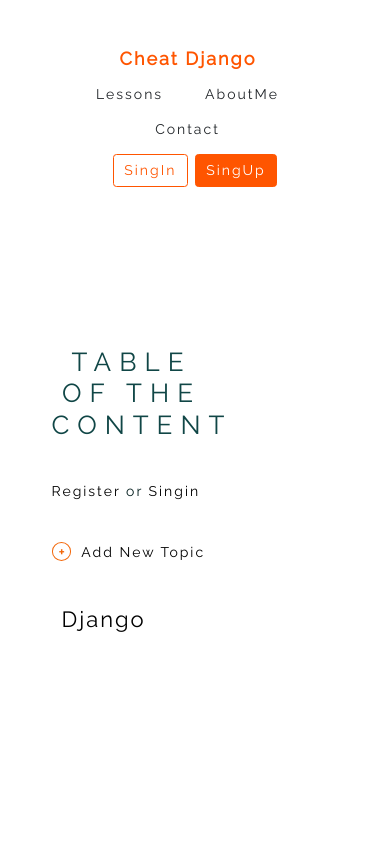
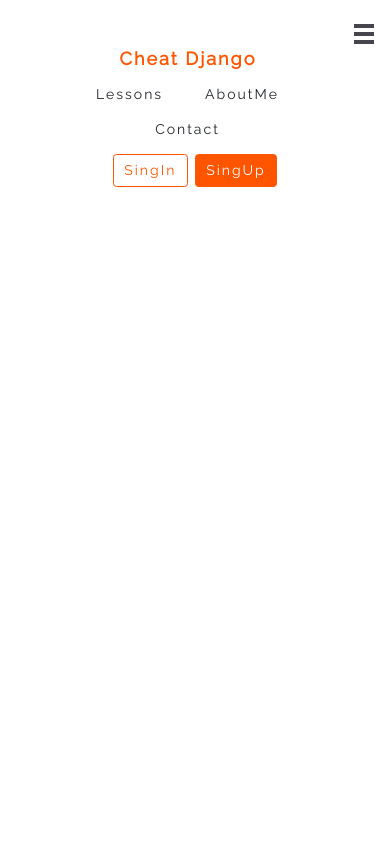
Before and after one commit to dianaGera/cheat-django, a Django app: page /blog/ in a window 390 px wide; the page is wider, and only the part inside the window is pictured. Run offline with Django 4.2, Linux system fonts and the light colour scheme; data that the repository does not hold is empty; parts of the project's set-up code (start-up, migrations or seed data) failed here and were passed over; some libraries are stand-ins or nearby versions.

Commit message:
make pages mobile responsive

```diff
--- a/home/static/home/css/general.css
+++ b/home/static/home/css/general.css
@@ -12,7 +12,6 @@
   letter-spacing: 2px;
   margin: 0;
   padding: 0;
-
 }
 
 
@@ -163,20 +162,47 @@ pre > code > b {
     color: #f3670a;
 }
 .error, .success, .message_else {
-    padding: 2px;
-    color: white;
     font-weight: 1000;
+    display: block;
     text-align: center;
+    text-decoration: underline;
 }
 .error {
-    background-color: #f3670a;
+    color: red;
 }
 .success {
-    background-color: #92d197;
+    background-color: blue;
 }
 .message_else {
     background-color: grey;
 }
+
+#hideMe {
+    -moz-animation: cssAnimation 0s ease-in 2s forwards;
+    /* Firefox */
+    -webkit-animation: cssAnimation 0s ease-in 2s forwards;
+    /* Safari and Chrome */
+    -o-animation: cssAnimation 0s ease-in 2s forwards;
+    /* Opera */
+    animation: cssAnimation 0s ease-in 2s forwards;
+    -webkit-animation-fill-mode: forwards;
+    animation-fill-mode: forwards;
+}
+@keyframes cssAnimation {
+    to {
+        width:0;
+        height:0;
+        overflow:hidden;
+    }
+}
+@-webkit-keyframes cssAnimation {
+    to {
+        width:0;
+        height:0;
+        visibility:hidden;
+    }
+}
+
 
 header {
     position: sticky;
--- a/home/static/home/css/left_navbar.css
+++ b/home/static/home/css/left_navbar.css
@@ -84,3 +84,197 @@ div .left_navbar {
     color: #4c5670;
     content:">>>    ";
 }
+
+.menu-icon {
+    display: none;
+}
+
+.navigation {
+    background: rgb(255, 255, 255);
+    position: absolute;
+    top: 0;
+    bottom: 0;
+    left: -100%;
+    overflow: hidden;
+    transition: left 0.3s;
+    width: 265px;
+    z-index: 100;
+    padding: 100px;
+  }
+
+  .navigation h1, .navigation h1 a {
+    color: #fff;
+    width: 100%;
+    font-size: 16px;
+    text-align: center;
+    z-index: 101;
+
+  }
+
+  .navigation h1 a {
+    display: block;
+    padding: 10px 20px;
+    margin-bottom: 20px;
+    text-decoration: none;
+    transition: all 0.3s ease;
+  }
+
+  .navigation h1 a:hover {
+    background: rgba(255, 255, 255, 0.2);
+  }
+
+  .toggle-button {
+    display: block;
+    padding: 10px;
+    position: absolute;
+    top: 0;
+    right: 0;
+    z-index: 101;
+    margin-top: 10px;
+  }
+
+  .toggle-button .wolverine {
+    display: inline-block;
+    height: 26px;
+    padding: 0px 0px;
+    cursor: pointer;
+    -webkit-user-select: none;
+    opacity: 0.97;
+    transition: all 0.3s ease;
+  }
+
+  .toggle-button .wolverine span {
+    display: inline-block;
+    text-transform: uppercase;
+    line-height: 18px;
+    font-family: Arial, Helvetica, sans-serif;
+    font-size: 18px;
+    font-weight: bold;
+    color: #fff;
+    margin-left: 0px;
+    width: 0px;
+    overflow: hidden;
+  }
+
+  .toggle-button .wolverine .claws {
+    position: relative;
+    top: -2px;
+    width: 20px;
+    height: 4px;
+    background-color: rgb(63 63 70);
+    display: inline-block;
+  }
+
+  .toggle-button .wolverine .claws:before, .toggle-button .wolverine .claws:after {
+    display: block;
+    content: "";
+    height: 4px;
+    width: 20px;
+    background-color: rgb(63 63 70);
+    position: absolute;
+    z-index: -1;
+    transform-origin: 50% 50%;
+    -webkit-transition: all 0.1s 0.2s, -webkit-transform 0.2s ease;
+    -webkit-transition-delay: ease, 0s;
+    transition: all 0.1s 0.2s ease, transform 0.2s ease;
+  }
+
+  .toggle-button .wolverine .claws:before {
+    top: 8px;
+  }
+
+  .toggle-button .wolverine .claws:after {
+    top: -8px;
+  }
+
+  .nav-control {
+    position: absolute;
+    left: -9999px;
+    width: 100%;
+    clip: rect(0, 0, 0, 0);
+  }
+
+  .nav-control:checked ~ .navigation {
+    left: 0;
+    opacity: 1;
+    transition: left 0.3s, opacity 0.3s;
+  }
+
+  .nav-control:checked ~ .navigation ul li {
+    opacity: 1;
+    transform: translateX(0);
+  }
+
+  .nav-control:checked ~ .toggle-button .wolverine .claws {
+    -webkit-transition: all 0.1s 0s;
+    -webkit-transition-delay: ease;
+    transition: all 0.1s 0s ease;
+    background: transparent !important;
+    z-index: 101;
+  }
+
+  .nav-control:checked ~ .toggle-button .wolverine .claws:before, .nav-control:checked ~ .toggle-button .wolverine .claws:after {
+    background-color: rgb(63 63 70);
+    -webkit-transition: all 0.1s ease, -webkit-transform 0.1s 0.2s;
+    -webkit-transition-delay: 0s, ease;
+    transition: all 0.1s ease, transform 0.1s 0.2s ease;
+    top: 0;
+    width: 20px;
+  }
+
+  .nav-control:checked ~ .toggle-button .wolverine .claws:before {
+    transform: rotate3d(0, 0, 1, 45deg);
+  }
+
+  .nav-control:checked ~ .toggle-button .wolverine .claws:after {
+    transform: rotate3d(0, 0, 1, -45deg);
+  }
+
+  .shadow-block {
+    box-shadow: 10px 8px 12px #4343444a;
+  }
+
+
+  .contact-img {
+    max-width: 600px;
+    width: 95%;
+    margin: 20px auto;
+  }
+
+  @media (max-width: 640px) {
+    .main-img {
+      width: 300px;
+    }
+
+  }
+
+@media (max-width: 991px) {
+    .leftside-bar {
+      display: none;
+    }
+    .menu-icon {
+        display: block;
+    }
+    .content {
+        min-width: fit-content!important;
+        margin: 0!important;
+        padding: 0!important;
+
+    }
+    .left_navbar {
+        background-color: rgba(255, 255, 255, 0.96);
+        margin: -100px;
+        width: 265px!important;
+    }
+
+}
+
+@media (max-width: 675px) {
+    p {
+        font-size: smaller;
+    }
+    h2 {
+        font-size: 18px;
+    }
+
+}
--- a/home/templates/home/basic.html
+++ b/home/templates/home/basic.html
@@ -3,7 +3,7 @@
 {% load tags %}
 <html lang="en">
 <head>
-    <link rel="stylesheet" href="https://cdn.jsdelivr.net/npm/bootstrap@4.4.1/dist/css/bootstrap.min.css" integrity="sha384-Vkoo8x4CGsO3+Hhxv8T/Q5PaXtkKtu6ug5TOeNV6gBiFeWPGFN9MuhOf23Q9Ifjh" crossorigin="anonymous">
+    <meta name="viewport" content="width=device-width, initial-scale=1" />
     <link rel="preconnect" href="https://fonts.googleapis.com">
     <link rel="preconnect" href="https://fonts.gstatic.com" crossorigin>
     <link href="https://fonts.googleapis.com/css2?family=Raleway&display=swap" rel="stylesheet">
@@ -11,8 +11,9 @@
     <link rel="preconnect" href="https://fonts.gstatic.com" crossorigin>
     <link href="https://fonts.googleapis.com/css2?family=Pacifico&display=swap" rel="stylesheet">
     <link href="https://cdn.jsdelivr.net/npm/bootstrap@5.0.2/dist/css/bootstrap.min.css" rel="stylesheet" integrity="sha384-EVSTQN3/azprG1Anm3QDgpJLIm9Nao0Yz1ztcQTwFspd3yD65VohhpuuCOmLASjC" crossorigin="anonymous">
+    <link rel="stylesheet" href="https://cdn.jsdelivr.net/npm/bootstrap@4.4.1/dist/css/bootstrap.min.css" integrity="sha384-Vkoo8x4CGsO3+Hhxv8T/Q5PaXtkKtu6ug5TOeNV6gBiFeWPGFN9MuhOf23Q9Ifjh" crossorigin="anonymous">
 
-
+    <link rel="icon" type="image/x-icon" href="{% static 'home/img/favicon.ico' %}">
 
     <link rel="stylesheet" href="{% static 'home/css/general.css'%}">
     {% block stylesheet %}
@@ -72,19 +73,9 @@
 
             </header>
 
-
-
-
-
         {% if messages %}
             {% for message in messages %}
-                {% if message.tags == 'success' %}
-                    <div class="success" role="alert">{{ message }}</div>
-                {% elif message.tags == 'error' %}
-                    <div class="error" role="alert">{{ message }}</div>
-                {% else %}
-                    <div class="message_else" role="alert">{{ message }}</div>
-                {% endif %}
+                <div class={{message.tags}} role="alert" id='hideMe'>{{ message }}</div>
             {% endfor %}
         {% endif %}
 
@@ -138,7 +129,8 @@
     }
 </script>
 <script src="https://cdn.jsdelivr.net/npm/js-cookie@2/src/js.cookie.min.js"></script>
-<script src="{% static 'home/js/google-translate.js' %}"></script>
 <script src="//translate.google.com/translate_a/element.js?cb=TranslateInit"></script>
-
+<script src="https://code.jquery.com/jquery-3.4.1.slim.min.js" integrity="sha384-J6qa4849blE2+poT4WnyKhv5vZF5SrPo0iEjwBvKU7imGFAV0wwj1yYfoRSJoZ+n" crossorigin="anonymous"></script>
+<script src="https://cdn.jsdelivr.net/npm/popper.js@1.16.0/dist/umd/popper.min.js" integrity="sha384-Q6E9RHvbIyZFJoft+2mJbHaEWldlvI9IOYy5n3zV9zzTtmI3UksdQRVvoxMfooAo" crossorigin="anonymous"></script>
+<script src="https://cdn.jsdelivr.net/npm/bootstrap@4.4.1/dist/js/bootstrap.min.js" integrity="sha384-wfSDF2E50Y2D1uUdj0O3uMBJnjuUD4Ih7YwaYd1iqfktj0Uod8GCExl3Og8ifwB6" crossorigin="anonymous"></script>
 </html>
--- a/home/templates/home/blog.html
+++ b/home/templates/home/blog.html
@@ -8,41 +8,28 @@
 
 {% block content %}
 
+
+
 <div class="content_block">
 <!--    {% load cache %}-->
 <!--    {% cache 20 sidebar %}-->
-<!--    {% block sidebar %}-->
-    <div class="left_navbar">
-        <h2>TABLE OF THE CONTENT</h2>
+{% block sidebar %}
+<div class="menu-icon">
+    <input type="checkbox" id="nav-control" class="nav-control" >
+    <label for="nav-control" class="toggle-button">
+        <div class="wolverine">
+            <div class="claws"></div> <span>menu</span>
+        </div>
+    </label>
+    <nav class="navigation">
+        {% include 'home/leftside_bar.html' %}
+    </nav>
+</div>
 
-        {% if request.user.is_authenticated %}
-            <div class="create_new_content text-f-50"><a href="{% url 'create_topic' %}"><span>+</span>Add New Topic</a></div>
-        {% else %}
-        <div id="alert">
-            <a href="{% url 'registration' %}">Register</a> or <a href="{% url 'login' %}">Singin</a>
-         </div>
-            <div class="create_new_content"><a href="#alert"><span>+</span>Add New Topic</a></div>
-        {% endif %}
-
-
-        <div class="table_content">
-
-                <ul class="category">
-                    <li><a href="#">Django</a></li>
-                    <ul class="subcategory">
-                        {% for subcategory, topics in content.items %}
-                            <li><a href="{{ subcategory.get_absolute_url }}">{{ subcategory }}</a></li>
-
-                            <ul class="topic">
-                                {% for topic in topics %}
-                                    <li style='margin-left: 15px'><a href='{{ subcategory.get_absolute_url }}#{{ topic.slug }}'>{{ topic }}</a></li>
-                                {% endfor %}
-                            </ul>
-                        {% endfor %}
-                    </ul>
-                </ul>
-        </div>
- {% endblock sidebar %}
+<div class='leftside-bar'>
+    {% include 'home/leftside_bar.html' %}
+</div>
+{% endblock sidebar %}
 <!--        {% endcache %}-->
     </div>
 
--- /dev/null
+++ b/home/templates/home/leftside_bar.html
@@ -0,0 +1,27 @@
+<div class="left_navbar">
+    <h2>TABLE OF THE CONTENT</h2>
+
+    {% if request.user.is_authenticated %}
+        <div class="create_new_content text-f-50"><a href="{% url 'create_topic' %}"><span>+</span>Add New Topic</a></div>
+    {% else %}
+        <div class="create_new_content"><a href="" onClick="alert('Please SingIn before adding new post')"><span>+</span>Add New Topic</a></div>
+    {% endif %}
+
+
+    <div class="table_content">
+
+            <ul class="category">
+                <li><a href="#">Django</a></li>
+                <ul class="subcategory">
+                    {% for subcategory, topics in content.items %}
+                        <li><a href="{{ subcategory.get_absolute_url }}">{{ subcategory }}</a></li>
+
+                        <ul class="topic">
+                            {% for topic in topics %}
+                                <li style='margin-left: 15px'><a href='{{ subcategory.get_absolute_url }}#{{ topic.slug }}'>{{ topic }}</a></li>
+                            {% endfor %}
+                        </ul>
+                    {% endfor %}
+                </ul>
+            </ul>
+    </div>
--- a/home/views.py
+++ b/home/views.py
@@ -141,7 +141,7 @@ def registration(request):
             messages.success(request, 'Successful registration!')
             return redirect('home')
         else:
-            messages.error(request, 'Unsuccessful registration!')
+            messages.error(request, 'Server Error. Please try later')
     else:
         form = RegisterUser()
     return render(request, 'home/form.html', {'form': form, 'title': 'Registration'})
```
Also changed, not shown: home/templates/home/home.html (+4 -3 lines), README.md, home/static/home/img/favicon.ico (added), media/image/2022/09/photo_2022-09-18_23-46-42.jpg (added), 1 other file.
